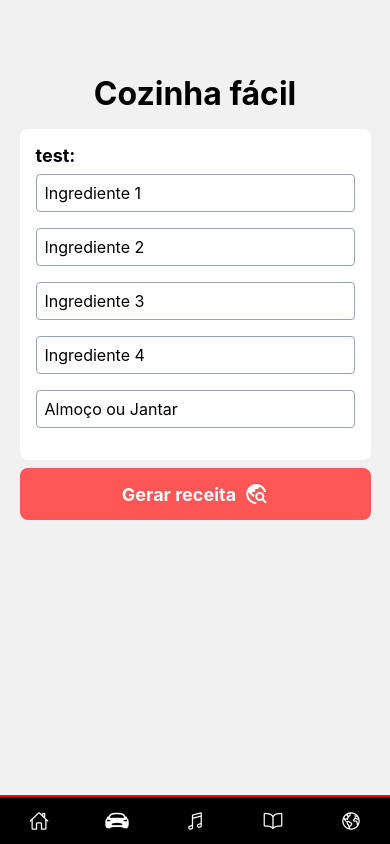
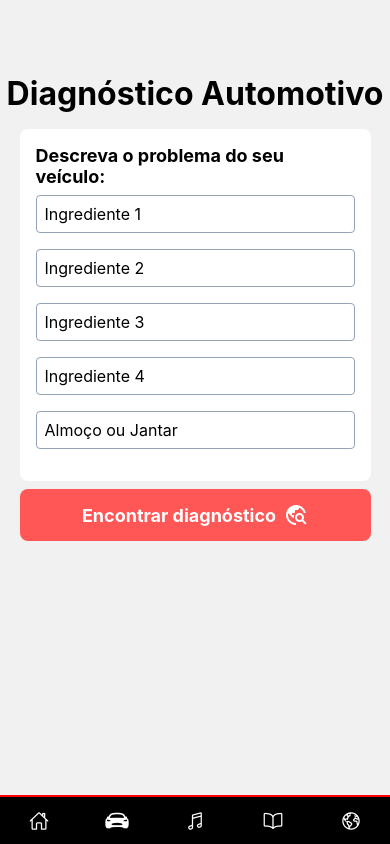
Before and after one commit to IIIgorMoura/test2-IA-integrada, a React Native app in the folder smartKitchen/: screen /mecanico in a window 390 px wide. Built offline with nearby package versions, Linux system fonts and the light colour scheme.

Commit message:
mudancas BASE

```diff
--- a/smartKitchen/pages/mecanico.tsx
+++ b/smartKitchen/pages/mecanico.tsx
@@ -66,9 +66,9 @@ export function Mecanico() {
   return (
     <View style={ESTILOS.container}>
       <StatusBar barStyle="dark-content" translucent={true} backgroundColor="#F1F1F1" />
-      <Text style={ESTILOS.header}>Cozinha fácil</Text>
+      <Text style={ESTILOS.header}>Diagnóstico Automotivo</Text>
       <View style={ESTILOS.form}>
-        <Text style={ESTILOS.label}>test:</Text>
+        <Text style={ESTILOS.label}>Descreva o problema do seu veículo:</Text>
         <TextInput
           placeholder="Ingrediente 1"
           style={ESTILOS.input}
@@ -102,14 +102,14 @@ export function Mecanico() {
       </View>
 
       <TouchableOpacity style={ESTILOS.button} onPress={gerarReceita}>
-        <Text style={ESTILOS.buttonText}>Gerar receita</Text>
+        <Text style={ESTILOS.buttonText}>Encontrar diagnóstico</Text>
         <MaterialIcons name="travel-explore" size={24} color="#FFF" />
       </TouchableOpacity>
 
       <ScrollView contentContainerStyle={{ paddingBottom: 24, marginTop: 4, }} style={ESTILOS.containerScroll} showsVerticalScrollIndicator={false} >
         {load && (
           <View style={ESTILOS.content}>
-            <Text style={ESTILOS.title}>Produzindo receita...</Text>
+            <Text style={ESTILOS.title}>Analizando diagnósticos...</Text>
             <ActivityIndicator color="#000" size="large" />
           </View>
         )}
--- a/smartKitchen/pages/musica.tsx
+++ b/smartKitchen/pages/musica.tsx
@@ -66,9 +66,9 @@ export function Musica() {
   return (
     <View style={ESTILOS.container}>
       <StatusBar barStyle="dark-content" translucent={true} backgroundColor="#F1F1F1" />
-      <Text style={ESTILOS.header}>Cozinha fácil</Text>
+      <Text style={ESTILOS.header}>Criar música</Text>
       <View style={ESTILOS.form}>
-        <Text style={ESTILOS.label}>Music:</Text>
+        <Text style={ESTILOS.label}>Descreva as características da música:</Text>
         <TextInput
           placeholder="Ingrediente 1"
           style={ESTILOS.input}
@@ -102,14 +102,14 @@ export function Musica() {
       </View>
 
       <TouchableOpacity style={ESTILOS.button} onPress={gerarReceita}>
-        <Text style={ESTILOS.buttonText}>Gerar receita</Text>
+        <Text style={ESTILOS.buttonText}>Gerar música</Text>
         <MaterialIcons name="travel-explore" size={24} color="#FFF" />
       </TouchableOpacity>
 
       <ScrollView contentContainerStyle={{ paddingBottom: 24, marginTop: 4, }} style={ESTILOS.containerScroll} showsVerticalScrollIndicator={false} >
         {load && (
           <View style={ESTILOS.content}>
-            <Text style={ESTILOS.title}>Produzindo receita...</Text>
+            <Text style={ESTILOS.title}>Produzindo música...</Text>
             <ActivityIndicator color="#000" size="large" />
           </View>
         )}
--- a/smartKitchen/pages/recomendacaoEstudos.tsx
+++ b/smartKitchen/pages/recomendacaoEstudos.tsx
@@ -66,9 +66,9 @@ export function RecomendacaoEstudos() {
   return (
     <View style={ESTILOS.container}>
       <StatusBar barStyle="dark-content" translucent={true} backgroundColor="#F1F1F1" />
-      <Text style={ESTILOS.header}>Cozinha fácil</Text>
+      <Text style={ESTILOS.header}>Study Smart</Text>
       <View style={ESTILOS.form}>
-        <Text style={ESTILOS.label}>RecomendacaoEstudos:</Text>
+        <Text style={ESTILOS.label}>Descreva como você pretende estudar:</Text>
         <TextInput
           placeholder="Ingrediente 1"
           style={ESTILOS.input}
@@ -102,14 +102,14 @@ export function RecomendacaoEstudos() {
       </View>
 
       <TouchableOpacity style={ESTILOS.button} onPress={gerarReceita}>
-        <Text style={ESTILOS.buttonText}>Gerar receita</Text>
+        <Text style={ESTILOS.buttonText}>Gerar plano de estudos</Text>
         <MaterialIcons name="travel-explore" size={24} color="#FFF" />
       </TouchableOpacity>
 
       <ScrollView contentContainerStyle={{ paddingBottom: 24, marginTop: 4, }} style={ESTILOS.containerScroll} showsVerticalScrollIndicator={false} >
         {load && (
           <View style={ESTILOS.content}>
-            <Text style={ESTILOS.title}>Produzindo receita...</Text>
+            <Text style={ESTILOS.title}>Produzindo plano de estudos...</Text>
             <ActivityIndicator color="#000" size="large" />
           </View>
         )}
--- a/smartKitchen/pages/traducao.tsx
+++ b/smartKitchen/pages/traducao.tsx
@@ -66,9 +66,9 @@ export function Traducao() {
   return (
     <View style={ESTILOS.container}>
       <StatusBar barStyle="dark-content" translucent={true} backgroundColor="#F1F1F1" />
-      <Text style={ESTILOS.header}>Cozinha fácil</Text>
+      <Text style={ESTILOS.header}>Translate AI</Text>
       <View style={ESTILOS.form}>
-        <Text style={ESTILOS.label}>tradutor:</Text>
+        <Text style={ESTILOS.label}>Insira o que você deseja traduzir:</Text>
         <TextInput
           placeholder="Ingrediente 1"
           style={ESTILOS.input}
@@ -102,14 +102,14 @@ export function Traducao() {
       </View>
 
       <TouchableOpacity style={ESTILOS.button} onPress={gerarReceita}>
-        <Text style={ESTILOS.buttonText}>Gerar receita</Text>
+        <Text style={ESTILOS.buttonText}>Traduzir texto</Text>
         <MaterialIcons name="travel-explore" size={24} color="#FFF" />
       </TouchableOpacity>
 
       <ScrollView contentContainerStyle={{ paddingBottom: 24, marginTop: 4, }} style={ESTILOS.containerScroll} showsVerticalScrollIndicator={false} >
         {load && (
           <View style={ESTILOS.content}>
-            <Text style={ESTILOS.title}>Produzindo receita...</Text>
+            <Text style={ESTILOS.title}>Traduzindo texto...</Text>
             <ActivityIndicator color="#000" size="large" />
           </View>
         )}
```
